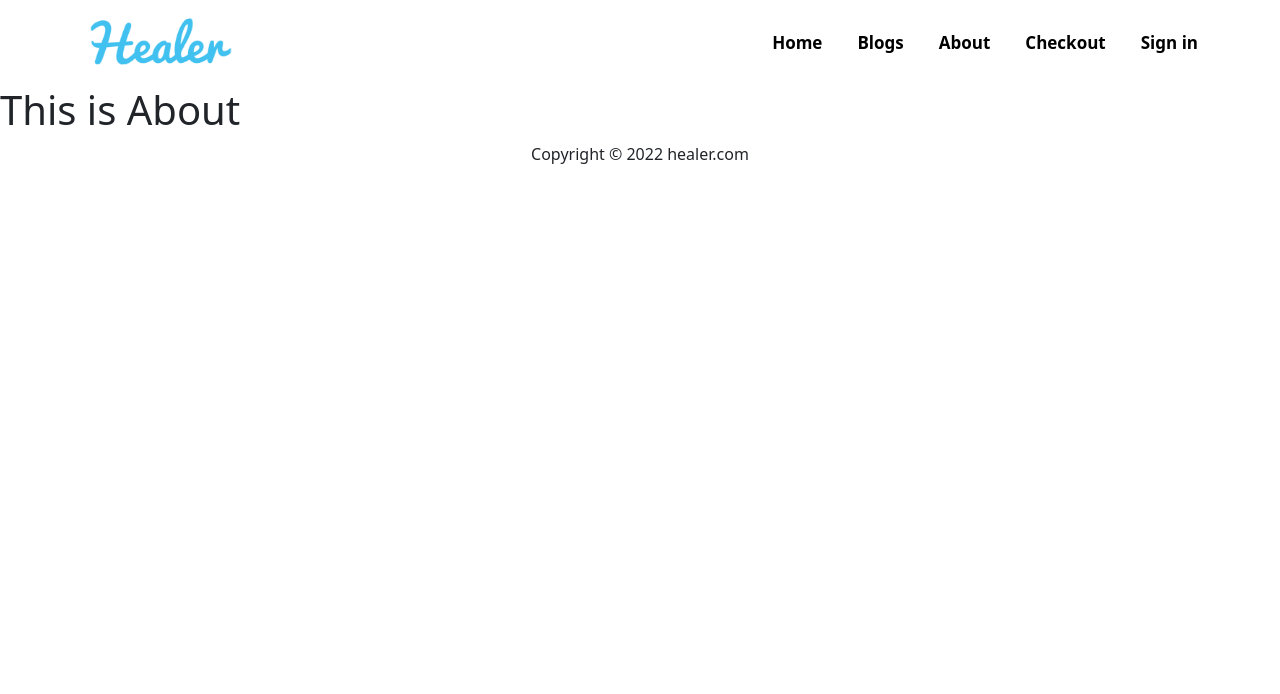
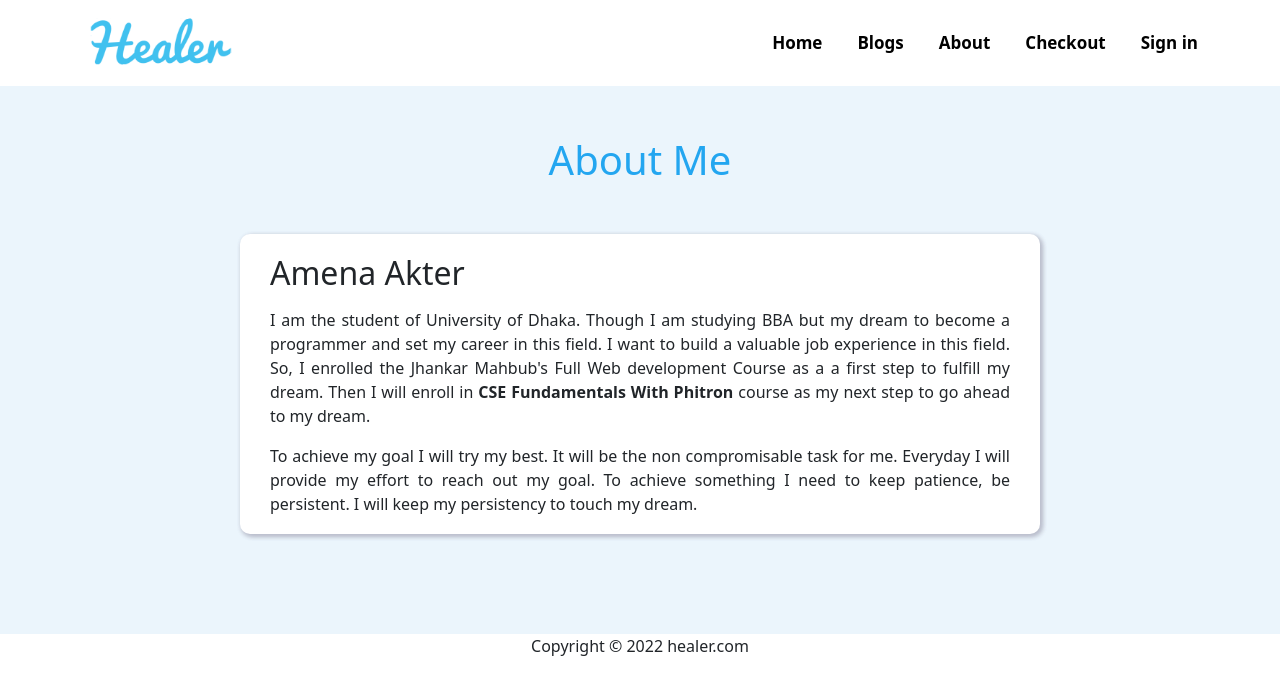
Before and after one commit to AmenaAkter5/assignment-10-service-provider, a React (Create React App) app: page /about in a window 1280 px wide. Shown: the top 694 px of the page. Built offline with nearby package versions, Linux system fonts and the light colour scheme; no server answers.

Commit message:
about me page complete

```diff
--- a/src/Pages/About/About.css
+++ b/src/Pages/About/About.css
@@ -0,0 +1,21 @@
+.about-page {
+    background-color: #ebf5fc;
+    padding: 50px;
+}
+
+.page-title {
+    color: rgb(35, 166, 240);
+}
+
+.about-me {
+    border-radius: 10px;
+    margin: 50px auto;
+    padding: 20px 30px;
+    text-align: justify;
+    height: 300px;
+    width: 800px;
+    box-shadow: 2px 2px 5px #BABECC, 2px 2px 5px #BABECC;
+    box-sizing: border-box;
+    background-color: white;
+    font-weight: 400;
+}
--- a/src/Pages/About/About.js
+++ b/src/Pages/About/About.js
@@ -3,9 +3,16 @@ import './About.css';
 
 const About = () => {
     return (
-        <div>
-            <h1>This is About</h1>
-        </div>
+        <section className='about-page'>
+            <div className='container'>
+                <h1 className='text-center page-title'>About Me</h1>
+                <div className='about-me'>
+                    <h2 className='mb-3'>Amena Akter</h2>
+                    <p>I am the student of University of Dhaka. Though I am studying BBA but my dream to become a programmer and set my career in this field. I want to build a valuable job experience in this field. So, I enrolled the Jhankar Mahbub's Full Web development Course as a a first step to fulfill my dream. Then I will enroll in <b>CSE Fundamentals With Phitron</b> course as my next step to go ahead to my dream.</p>
+                    <p>To achieve my goal I will try my best. It will be the non compromisable task for me. Everyday I will provide my effort to reach out my goal. To achieve something I need to keep patience, be persistent. I will keep my persistency to touch my dream.</p>
+                </div>
+            </div >
+        </section >
     );
 };
 
--- a/src/Pages/Blogs/Blogs.js
+++ b/src/Pages/Blogs/Blogs.js
@@ -1,4 +1,5 @@
 import React from 'react';
+import './Blogs.css';
 
 const Blogs = () => {
     return (
--- a/src/Pages/Home/Service/Service.css
+++ b/src/Pages/Home/Service/Service.css
@@ -1,5 +1,4 @@
 .service {
-    border-radius: 10px;
     padding: 7px;
     text-align: center;
     height: 500px;
--- a/src/Pages/Register/Register.js
+++ b/src/Pages/Register/Register.js
@@ -2,7 +2,6 @@ import React, { useState } from 'react';
 import { useCreateUserWithEmailAndPassword, useUpdateProfile } from 'react-firebase-hooks/auth';
 import { Link, useLocation, useNavigate } from 'react-router-dom';
 import auth from '../../firebase.init';
-import logo from '../../images/Google.jpg';
 import './Register.css';
 import Loading from './../../Shared/Loading/Loading';
 import SocialLogin from '../SocialLogin/SocialLogin';
```
